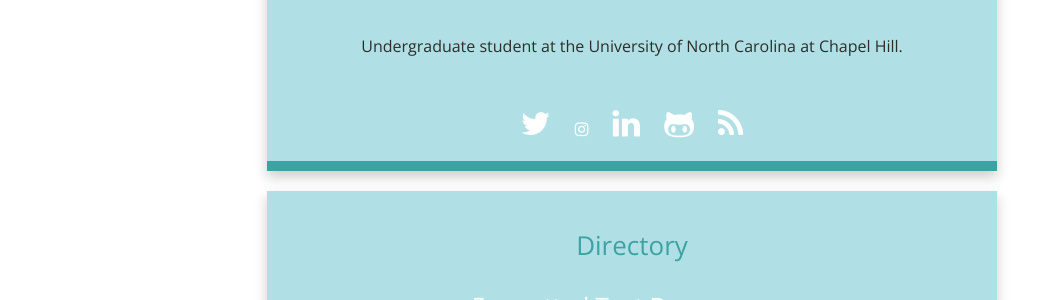
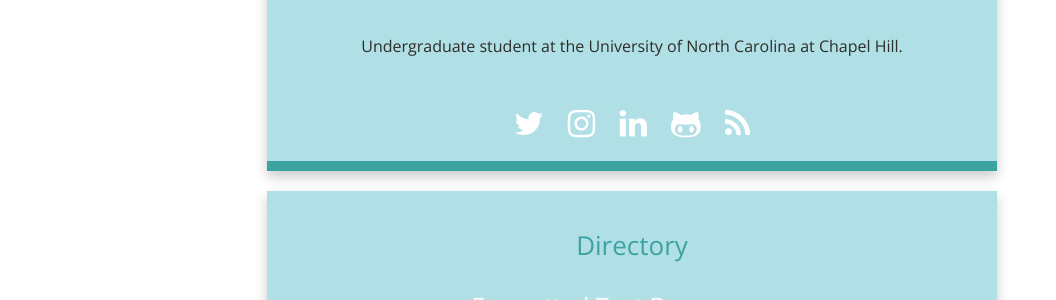
Before and after one commit to rcmetcalf/rcmetcalf.github.io, a Jekyll site: the page built from index.html, in a window 1280 px wide. Shown: the part 226-526 px from the top of the page, without its empty margins (8-1064 px from the left). Built offline with Jekyll 4.4.1, drawn with Linux system fonts in a browser that asks for light colours; nearby versions of some CDN libraries; Markdown is read by kramdown in place of the engine named in the settings.

Commit message:
doubled icon size

```diff
--- a/index.html
+++ b/index.html
@@ -20,7 +20,7 @@ layout: default
 
             <div class="links">
                 {% if site.twitter_username %}<a href="http://www.twitter.com/{{ site.twitter_username }}" target="_new"><i class="fa fa-twitter fa-2x"></i></a>{% endif %}
-                {% if site.instagram_username %}<a href="https://instagram.com/{{ site.instagram_username }}" target="_new"><i class="fa fa-instagram"></i></a>{% endif %}
+                {% if site.instagram_username %}<a href="https://instagram.com/{{ site.instagram_username }}" target="_new"><i class="fa fa-instagram fa-2x"></i></a>{% endif %}
 				{% if site.linkedin_link %}<a href="{{ site.linkedin_link }}" target="_new"><i class="fa fa-linkedin fa-2x"></i></a>{% endif %}
                 {% if site.google_plus_link %}<a href="{{ site.google_plus_link }}" target="_new"><i class="fa fa-google-plus fa-2x"></i></a>{% endif %}
                 {% if site.github_username %}<a href="https://github.com/{{ site.github_username }}" target="_new"><i class="fa fa-github-alt fa-2x"></i></a>{% endif %}
```
